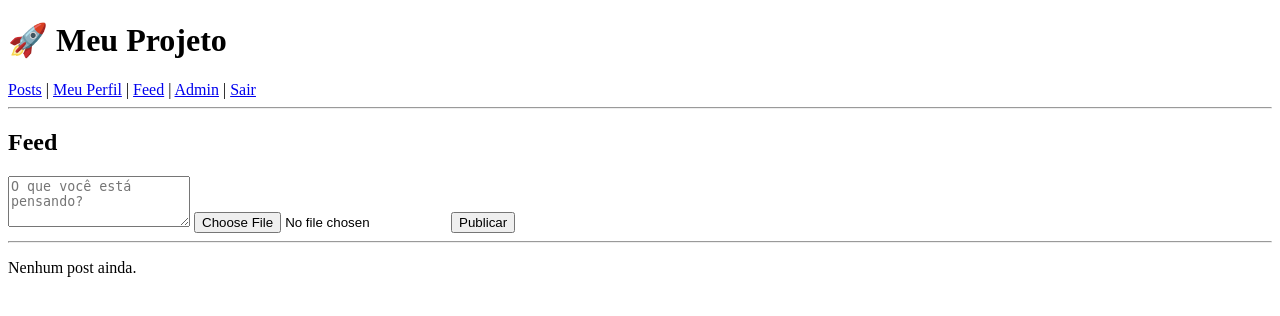
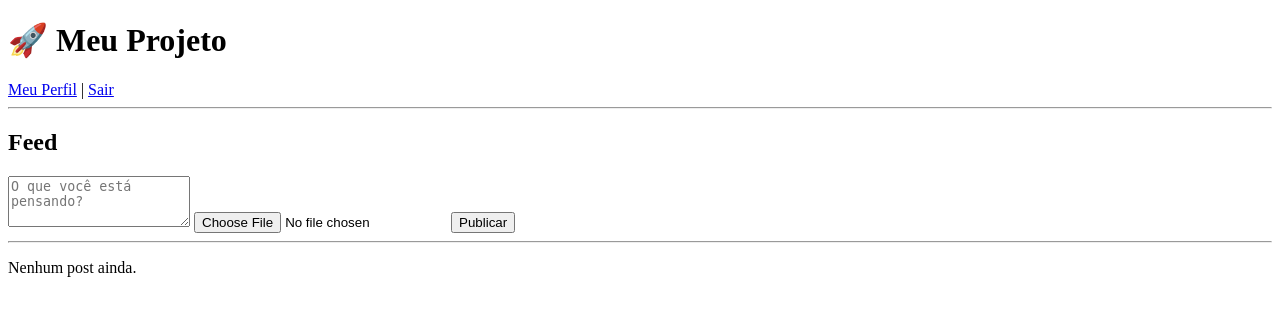
Before and after one commit to Viper0333/bookstore, a Django app: template posts/templates/posts/feed.html in a window 1280 px wide. Shown: the top 316 px of the page. Run offline with Django 3.2, Linux system fonts and the light colour scheme; the template is opened without the code that fills it, so the values that code supplies are empty.

```diff
--- a/accounts/templates/base.html
+++ b/accounts/templates/base.html
@@ -8,10 +8,10 @@
     <header>
         <h1>🚀 Meu Projeto</h1>
         <nav>
-            <a href="{% url 'posts' %}">Posts</a> |
+            <!-- <a href="{% url 'posts' %}">Posts</a> | -->
             <a href="{% url 'profile' username=user.username %}">Meu Perfil</a> |
-            <a href="{% url 'posts' %}">Feed</a> |
-            <a href="/admin/">Admin</a> |
+            <!-- <a href="{% url 'posts' %}">Feed</a> | -->
+            <!-- <a href="/admin/">Admin</a> | -->
             <a href="/accounts/logout/">Sair</a>
         </nav>
         <hr>
--- a/posts/views.py
+++ b/posts/views.py
@@ -4,6 +4,7 @@ from .models import Post
 
 @login_required
 def feed(request):
+    # Busca todos os posts de todos os usuários
     posts = Post.objects.all().order_by('-created_at')
     return render(request, 'posts/feed.html', {'posts': posts})
 
```
Also changed, not shown: accounts/migrations/0004_post_image_alter_post_content.py (added), db.sqlite3.
